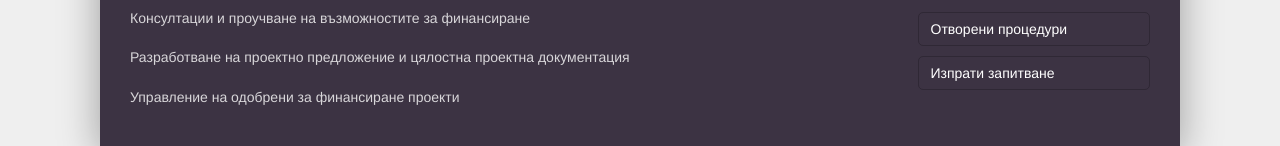
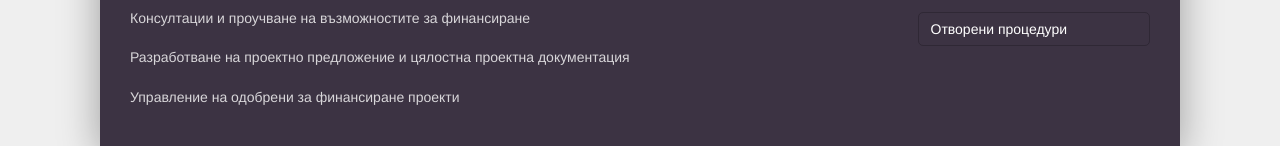
Before and after one commit to Crypto93/VassConsult, a plain HTML site: page index.html in a window 1280 px wide. Shown: the part 1507-1653 px from the top of the page. Drawn offline with Linux system fonts and the light colour scheme.

Commit message:
Removed contact form button from footer

```diff
--- a/index.html
+++ b/index.html
@@ -223,7 +223,6 @@
                             <div class="col-md-3">
                                 <h3 class="margin-bottom-10">ОЩЕ УСЛУГИ</h3>
                                 <a href="index4.html"><button type="button" style="width:100%;margin:5px 0px;text-align:left;" class="btn btn-primary">Отворени процедури</button></a>
-								<a href="index6.html"><button type="button" style="width:100%;margin:5px 0px;text-align:left;" class="btn btn-primary">Изпрати запитване</button></a>
                             </div>
                             <!-- End Contact Details -->
                             <!-- End Sample Menu -->
```
Also changed, not shown: index2.html (+0 -1 lines), index3.html (+0 -1 lines), index4.html (+0 -1 lines), index5.html (+0 -1 lines), index6.html (+0 -1 lines), index7.html (+0 -1 lines).
